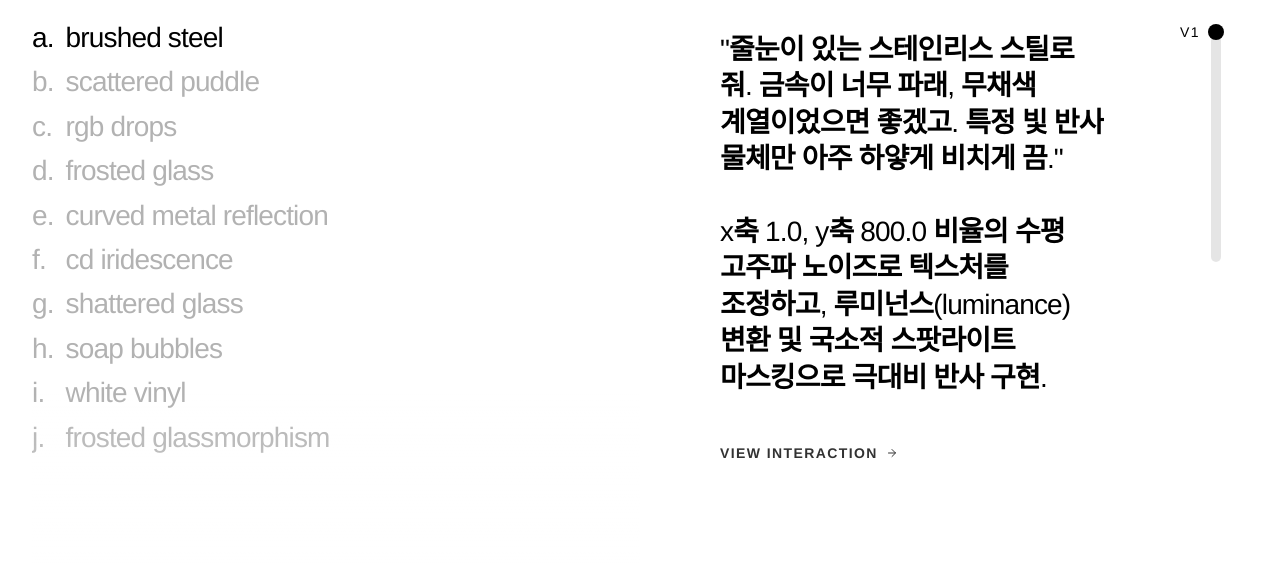
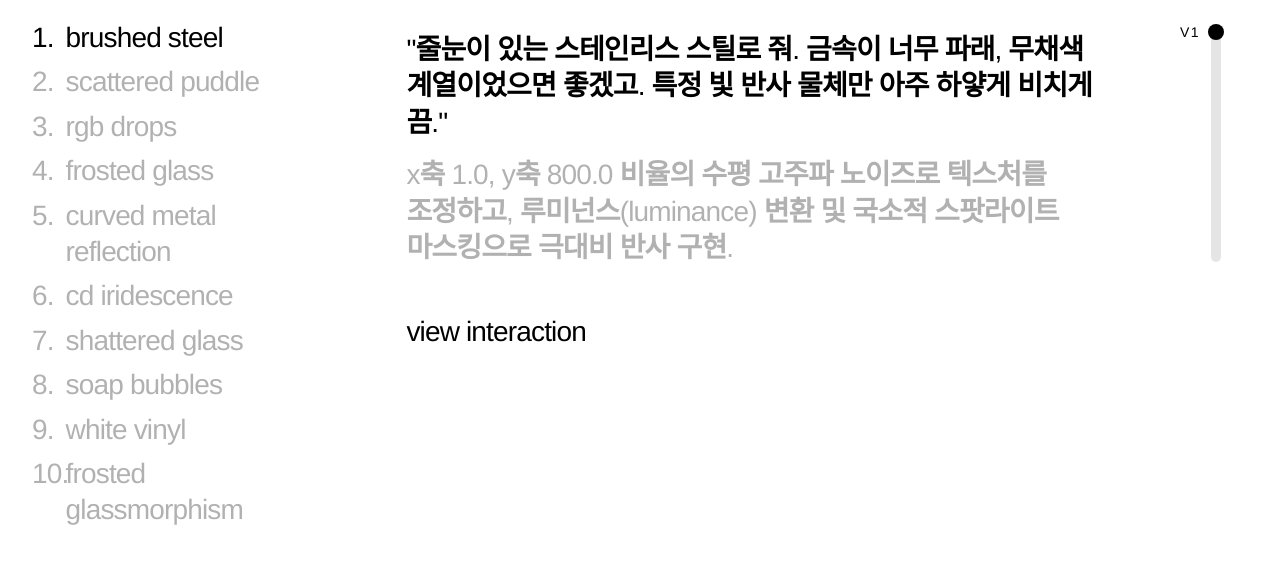
Before and after one commit to jonghyeokcolinlee/texture, a Next.js app: page / in a window 1280 px wide. Shown: the top 564 px of the page. Built offline with nearby package versions, Linux system fonts and the light colour scheme.

Commit message:
feat: update homepage layout and content in page.tsx

```diff
--- a/src/app/page.tsx
+++ b/src/app/page.tsx
@@ -227,22 +227,22 @@ export default function Home() {
     return (
         <main className="h-full w-full bg-white flex flex-col md:flex-row overflow-hidden lowercase">
             {/* 1. Top Pane: Navigation Wheel (Mobile / Desktop) */}
-            <div className="flex-none md:flex-1 h-[30%] md:h-full px-4 pt-2 pb-4 lg:px-8 lg:pt-4 lg:pb-8 bg-white relative">
+            <div className="flex-none md:w-[28%] h-[30%] md:h-full px-4 pt-2 pb-4 lg:px-8 lg:pt-4 lg:pb-8 bg-white relative">
                 <div className="w-full h-full text-[20px] lg:text-[28px] tracking-[-0.03em] leading-[1.3] font-medium text-black">
                     <div className="relative w-full h-full overflow-hidden">
-                        <div className="absolute bottom-0 left-0 w-full h-[50%] bg-gradient-to-t from-white to-transparent pointer-events-none z-30" />
+                        <div className="absolute bottom-0 left-0 w-full h-[50%] bg-gradient-to-t from-white to-transparent pointer-events-none z-30 md:hidden" />
 
                         {/* Scrollable Wheel - using snap-start now to align top */}
                         <div
                             ref={wheelRef}
                             onScroll={handleScroll}
-                            className="w-full h-full overflow-y-auto no-scrollbar snap-y snap-mandatory md:snap-none relative z-20"
+                            className="w-full h-full overflow-y-auto md:overflow-y-hidden no-scrollbar snap-y snap-mandatory md:snap-none relative z-20"
                             style={{ scrollBehavior: 'smooth' }}
                         >
                             {materials.map((mat, i) => {
                                 const match = mat.title.match(/^0?(\d+)\s+(.*)$/);
                                 const num = match ? parseInt(match[1]) : 0;
-                                const indicator = num > 0 ? String.fromCharCode(96 + num) + "." : "";
+                                const indicator = num > 0 ? num + "." : "";
                                 const text = match ? match[2] : mat.title;
                                 const isActive = activeMaterialTitle === mat.title;
 
@@ -265,7 +265,7 @@ export default function Home() {
                                     </div>
                                 );
                             })}
-                            <div className="min-h-[100%]" /> {/* End Spacer to allow scrolling past the last item */}
+                            <div className="md:hidden min-h-[100%]" /> {/* End Spacer to allow scrolling past the last item on mobile */}
                         </div>
                     </div>
                 </div>
@@ -280,15 +280,21 @@ export default function Home() {
                         <div className="max-w-[800px] text-[20px] lg:text-[28px] tracking-[-0.03em] leading-[1.3] text-black font-medium w-full pb-12 md:pb-24">
                             {activeMat && activeVersion ? (
                                 <div className="flex flex-col justify-start">
-                                    <div className="whitespace-pre-wrap break-keep">
-                                        {renderMixedText(activeVersion.prompt)}
+                                    <div className="whitespace-pre-wrap break-keep flex flex-col gap-4">
+                                        <div className="opacity-100">
+                                            {renderMixedText(activeVersion.prompt.split("\n\n")[0])}
+                                        </div>
+                                        {activeVersion.prompt.includes("\n\n") && (
+                                            <div className="opacity-30">
+                                                {renderMixedText(activeVersion.prompt.split("\n\n").slice(1).join("\n\n"))}
+                                            </div>
+                                        )}
                                     </div>
                                     <Link
                                         href={activeVersion.url}
-                                        className="mt-12 inline-flex items-center gap-2 text-[14px] tracking-widest font-bold uppercase opacity-80 hover:opacity-100 transition-opacity"
+                                        className="mt-12 inline-flex items-center text-[20px] lg:text-[28px] tracking-[-0.03em] font-medium opacity-100 hover:opacity-70 transition-opacity"
                                     >
-                                        View Interaction
-                                        <svg width="12" height="12" viewBox="0 0 24 24" fill="none" stroke="currentColor" strokeWidth="2" strokeLinecap="round" strokeLinejoin="round"><path d="M5 12h14"></path><path d="m12 5 7 7-7 7"></path></svg>
+                                        view interaction
                                     </Link>
                                 </div>
                             ) : (
```
